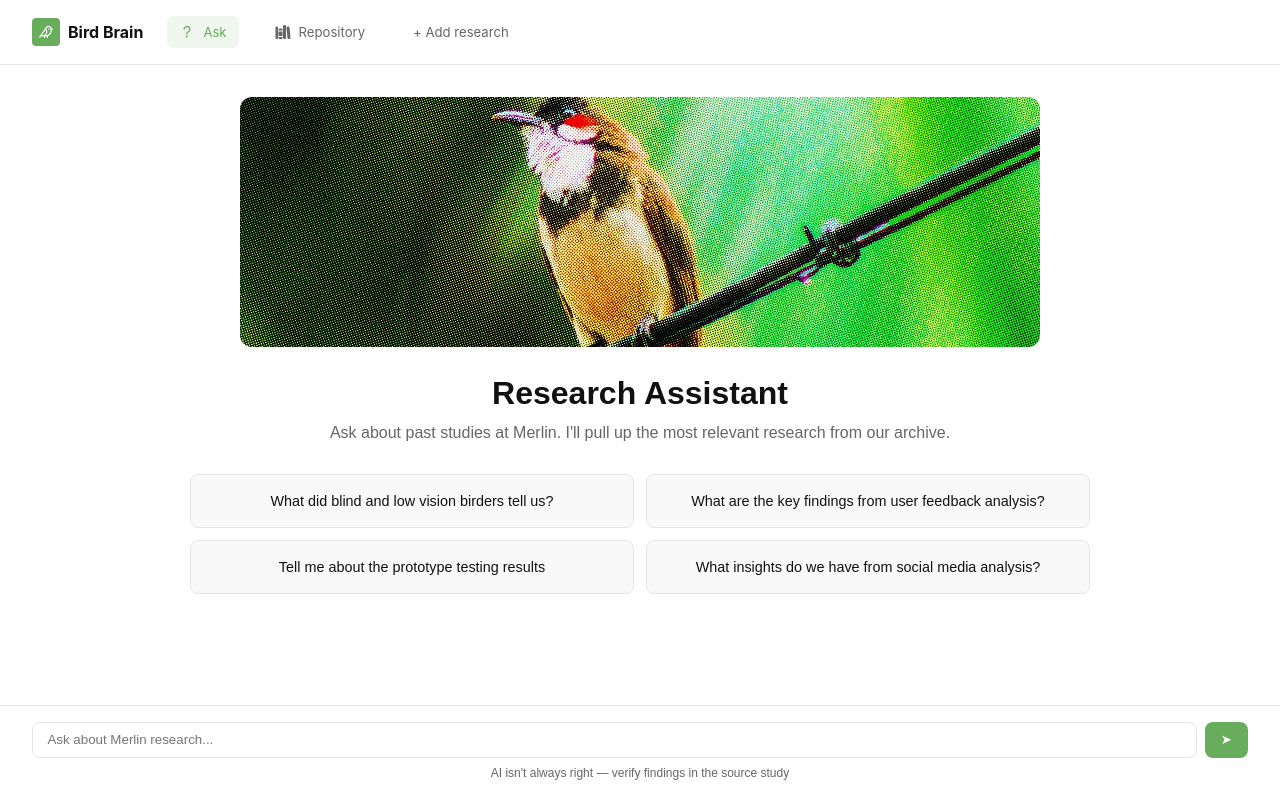
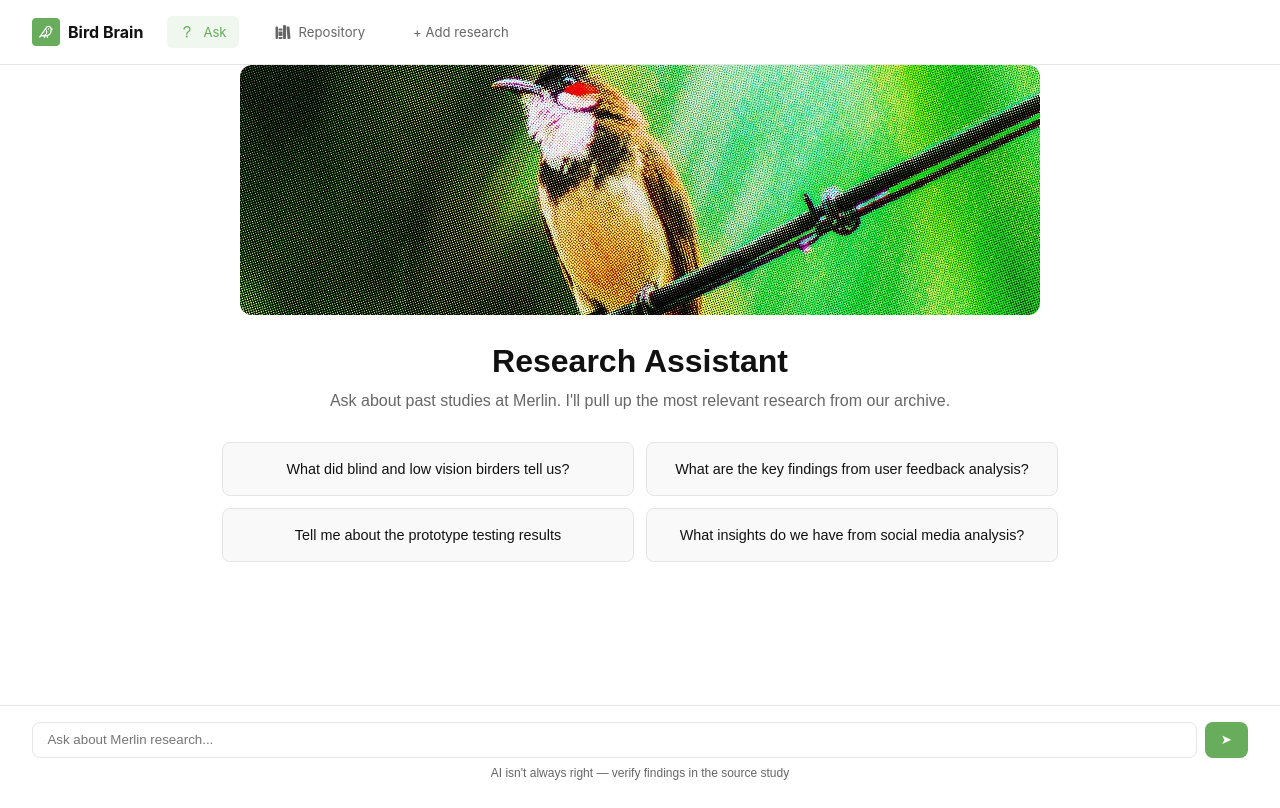
Before and after one commit to JaxLabs/bird-brain, a Next.js app in the folder frontend/: page /ask in a window 1280 px wide. Built offline with nearby package versions, Linux system fonts and the light colour scheme; a web font is replaced by a local one.

Commit message:
Fix image alignment - remove outer padding so image spans full width
- Remove padding from outer container
- Add padding to text content wrapper instead
- Image now properly aligned at full width
- Chat messages also have proper padding

Co-Authored-By: Claude Haiku 4.5 <noreply@anthropic.com>

```diff
--- a/frontend/app/ask/page.tsx
+++ b/frontend/app/ask/page.tsx
@@ -101,14 +101,14 @@ export default function Ask() {
     <div style={{ display: "flex", height: "calc(100vh - 57px)", fontFamily: "sans-serif" }}>
       {/* Main column */}
       <div style={{ flex: 1, display: "flex", flexDirection: "column", width: "100%" }}>
-        <div style={{ flex: 1, overflowY: "auto", padding: "2rem 4rem" }}>
+        <div style={{ flex: 1, overflowY: "auto" }}>
           {!started ? (
             // Landing state
             <div style={{ display: "flex", flexDirection: "column", alignItems: "center", textAlign: "center" }}>
               <div style={{ width: "100%", marginBottom: "1.5rem", borderRadius: "3px", overflow: "hidden" }}>
                 <BirdImage alt="Bird photo" width={800} height={250} style={{ width: "100%", height: "auto", objectFit: "contain" }} />
               </div>
-              <div style={{ maxWidth: "900px", width: "100%" }}>
+              <div style={{ maxWidth: "900px", width: "100%", padding: "0 2rem" }}>
                 <h1 style={{ margin: "0 0 0.75rem 0", color: "var(--color-text)", fontSize: "2rem" }}>Research Assistant</h1>
                 <p style={{ color: "var(--color-text-muted)", margin: "0 0 2rem 0" }}>
                   Ask about past studies at Merlin. I'll pull up the most relevant research from our archive.
@@ -138,7 +138,7 @@ export default function Ask() {
             </div>
           ) : (
             // Chat state
-            <div>
+            <div style={{ padding: "2rem" }}>
               {messages.map((m, i) => (
                 <div key={i} style={{ marginBottom: "1.5rem" }}>
                   {m.role === "user" ? (
```
